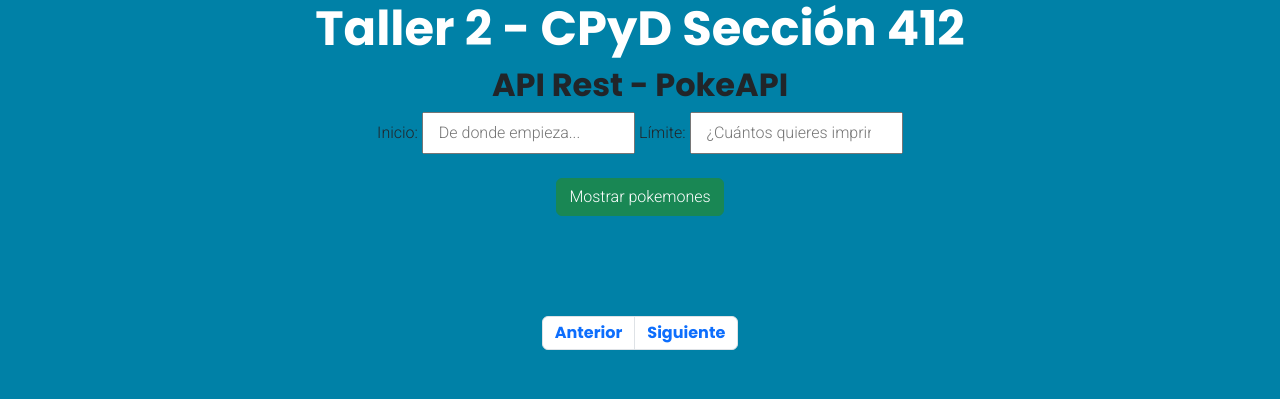
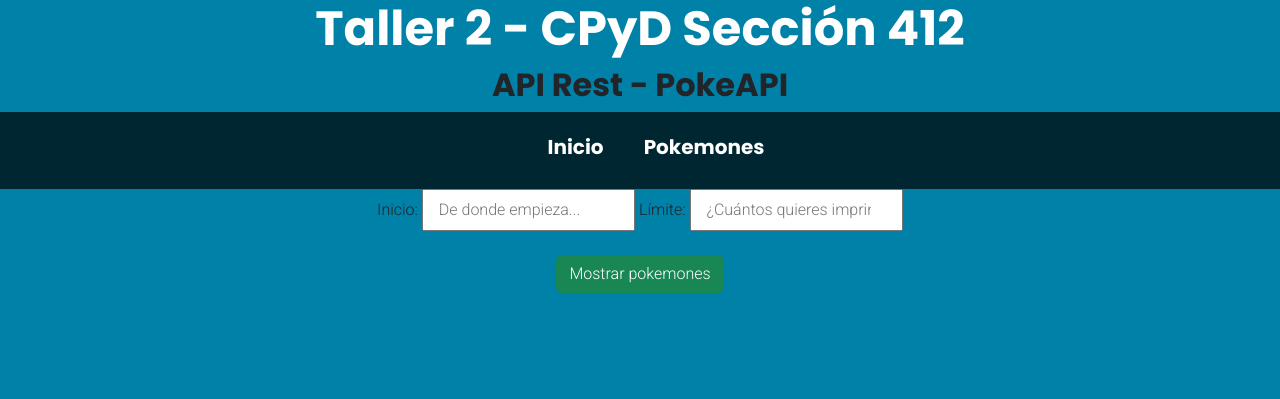
Before and after one commit to ubosednb/Taller2-PokeAPI-CPyD, a Flask app: page /pokes in a window 1280 px wide. Shown: the top 399 px of the page. Run offline with Flask 2, Linux system fonts and the light colour scheme.

Commit message:
Fix: botones

```diff
--- a/app/static/js/test.js
+++ b/app/static/js/test.js
@@ -1,27 +1,8 @@
 const container = document.querySelector(".container");
 const spinner = document.querySelector("#spinner");
-const anterior = document.querySelector("#anterior");
-const siguiente = document.querySelector("#siguiente");
 
 var offset = null;
 var limit = null;
-
-anterior.addEventListener('click', () => {
-    if(offset != null){
-        offset = offset-limit;
-        /* removeChildNodes es para eliminar todas las card en los containers*/
-        removeChildNodes(container);
-        fetchPokemons(offset, limit);
-    }
-})
-//AGREGAR IF CON LIMITE SI ES NECESARIO
-siguiente.addEventListener('click', () => {
-    if(offset != null){
-        offset = offset+limit;
-        removeChildNodes(container);
-        fetchPokemons(offset, limit);
-    }
-})
 
 function verPokemones(){
     removeChildNodes(container);
--- a/app/templates/pokes.html
+++ b/app/templates/pokes.html
@@ -19,6 +19,15 @@
 <body class="back">
     <h1 class="title">Taller 2 - CPyD Sección 412</h1>
     <h2 class="subtitle">API Rest - PokeAPI</h2>
+
+    <header>
+      <nav id="nav">
+        <ul>
+          <li><a href="http://127.0.0.1:5000">Inicio</a></li>
+          <li><a href="http://127.0.0.1:5000/pokes">Pokemones</a></li>
+        </ul>
+      </nav>
+    </header>
 
     <form>
       Inicio: <input type="number"   class="col-sm-2 col-form-label" id="inicio" placeholder="De donde empieza..." onkeypress="return soloNumeros(event)" onpaste="return false" max="898" min="0" required="Ingrese un número hasta 830">
@@ -47,18 +56,6 @@
     <div class="container">
 
     </div>
-
-    <nav class="pagination">
-        <ul class="pagination justify-content-center">
-          <li id="anterior" class="page-item">
-            <a class="page-link" href="#">Anterior</a>
-          </li>
-          <li id="siguiente" class="page-item">
-            <a class="page-link" href="#">Siguiente</a>
-          </li>
-        </ul>
-    </nav>
-
     <div id="spinner" class="spinner-border text-primary" role="status">
         <span class="visually-hidden">Cargando...</span>
     </div>
```
